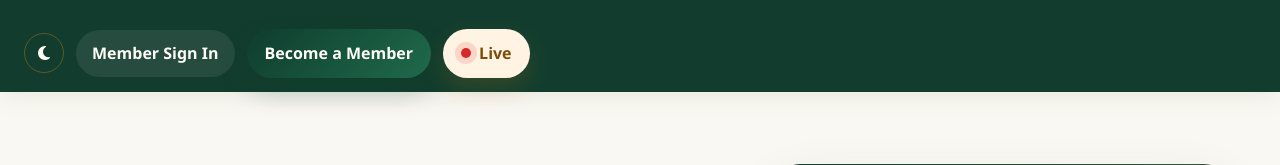
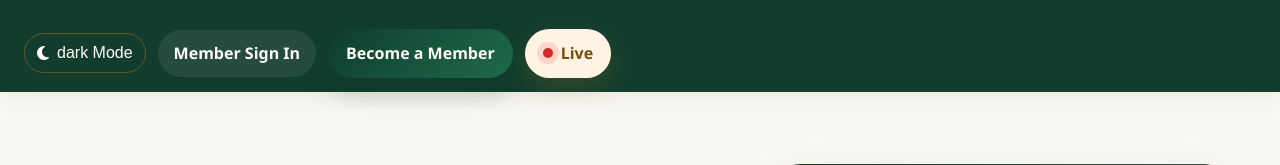
Before and after one commit to eojeryy/praythroughwithgodsword, a Laravel app: page / in a window 1280 px wide, after a click that opens the changed part. Shown: the part 171-336 px from the top of the page. Run offline with Laravel 12, Linux system fonts and the light colour scheme; data that the repository does not hold is empty.

Commit message:
changes made on 19th of Nov 2026 1st

```diff
--- a/public/css/theme.css
+++ b/public/css/theme.css
@@ -2,15 +2,17 @@
   display: inline-flex;
   align-items: center;
   justify-content: center;
-  width: 40px;
+  width: auto;
   height: 40px;
-  padding: 0;
+  gap: 0.5rem;
+  padding: 0 12px;
   border: 1px solid rgba(183, 121, 31, 0.45);
   border-radius: 999px;
   background: transparent;
   color: inherit;
   cursor: pointer;
   font-size: 1rem;
+  white-space: nowrap;
 }
 
 .theme-toggle:hover,
--- a/resources/views/admin/partials/topbar.blade.php
+++ b/resources/views/admin/partials/topbar.blade.php
@@ -1,4 +1,4 @@
 <header class="site-header admin-topbar" id="site-header">
   <a href="{{ route('admin.dashboard') }}" class="admin-topbar-brand"><img src="{{ asset('images/ptwg-header-logo.png') }}" width="48" height="48" alt="PTWG" /><span>Content workspace<small>Administration</small></span></a>
-  <div class="admin-topbar-actions"><button type="button" class="theme-toggle" data-theme-toggle aria-label="Switch to dark theme" title="Switch to dark theme" aria-pressed="false"><i class="fa-solid fa-moon" aria-hidden="true"></i><i class="fa-solid fa-sun" aria-hidden="true"></i></button><a href="{{ route('home') }}">View website <i class="fa-solid fa-arrow-up-right-from-square" aria-hidden="true"></i></a><span class="admin-topbar-user">{{ auth()->user()->name }}</span><form action="{{ route('admin.logout') }}" method="POST">@csrf<button type="submit">Sign out</button></form></div>
+  <div class="admin-topbar-actions"><button type="button" class="theme-toggle" data-theme-toggle aria-label="Switch to dark theme" title="Switch to dark theme" aria-pressed="false"><i class="fa-solid fa-moon" aria-hidden="true"></i><i class="fa-solid fa-sun" aria-hidden="true"></i><span>dark Mode</span></button><a href="{{ route('home') }}">View website <i class="fa-solid fa-arrow-up-right-from-square" aria-hidden="true"></i></a><span class="admin-topbar-user">{{ auth()->user()->name }}</span><form action="{{ route('admin.logout') }}" method="POST">@csrf<button type="submit">Sign out</button></form></div>
 </header>
--- a/resources/views/layout/app.blade.php
+++ b/resources/views/layout/app.blade.php
@@ -53,7 +53,7 @@
       </nav>
 
       <div class="header-actions">
-        <button type="button" class="theme-toggle" data-theme-toggle aria-label="Switch to dark theme" title="Switch to dark theme" aria-pressed="false"><i class="fa-solid fa-moon" aria-hidden="true"></i><i class="fa-solid fa-sun" aria-hidden="true"></i></button>
+        <button type="button" class="theme-toggle" data-theme-toggle aria-label="Switch to dark theme" title="Switch to dark theme" aria-pressed="false"><i class="fa-solid fa-moon" aria-hidden="true"></i><i class="fa-solid fa-sun" aria-hidden="true"></i><span>dark Mode</span></button>
         @if ($isLivePage)
           <a href="{{ route('home') }}" class="secondary-button header-link-button">Back Home</a>
         @elseif ($isAdminArea)
```
Also changed, not shown: tests/Feature/HomePageTest.php (+1 -0 lines).
